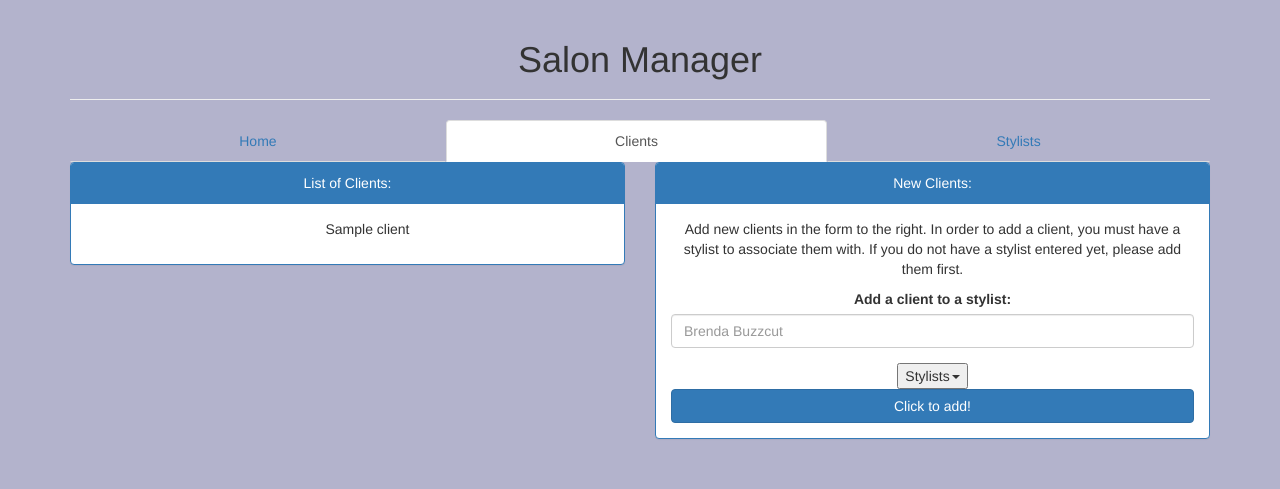
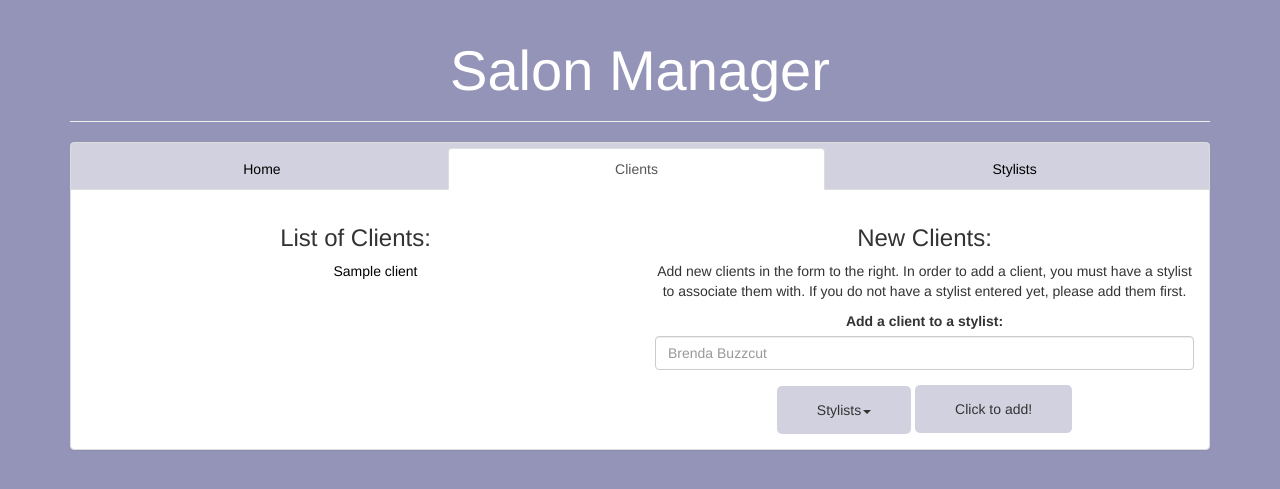
Before and after one commit to RAAllen/sql_salon, a PHP site: template views/clients.html.twig in a window 1280 px wide. Shown: the top 489 px of the page. Run offline with PHP 8.4, Linux system fonts and the light colour scheme; the template is opened without the code that fills it: most values are stand-ins (such as "Sample title", 1, 10 or a date in 2020); some libraries are stand-ins or nearby versions.

Commit message:
really get styling and feel closer to desired end

```diff
--- a/src/Client.php
+++ b/src/Client.php
@@ -55,6 +55,7 @@
     function updateName($new_name)
     {
       $GLOBALS['DB']->exec("UPDATE clients SET name = '{$new_name}' WHERE id = {$this->getId()};");
+      $this->setName($new_name);
     }
 
     // function updateStylist($new_stylist_id)
--- a/views/clients.html.twig
+++ b/views/clients.html.twig
@@ -8,33 +8,28 @@
         <h1>Salon Manager</h1>
       </div>
 
-      <ul class="nav nav-tabs nav-justified">
-        <li role="presentation"><a href="/">Home</a></li>
-        <li role="presentation" class="active"><a href="/clients">Clients</a></li>
-        <li role="presentation"><a href="/stylists">Stylists</a></li>
-      </ul>
+      <div class="panel with-nav-tabs panel-default">
 
-      <div class="row">
+        <div class="panel-heading">
+          <ul class="nav nav-tabs nav-justified">
+            <li><a href="/">Home</a></li>
+            <li class="active"><a href="/clients">Clients</a></li>
+            <li><a href="/stylists">Stylists</a></li>
+          </ul>
+        </div>
 
-        <div class="col-xs-6">
-          <div class="panel panel-primary">
-            <div class="panel-heading">List of Clients:
-            </div>
-            <div class="panel-body">
+        <div class="panel-body">
+          <div class="row">
+            <div class="col-xs-6">
+              <h3>List of Clients:</h3>
               <ul>
                 {% for client in clients %}
-                  <li>{{ client.name|e }}</li>
+                  <li><a href="client/{{client.getId}}">{{ client.name|e }}</a></li>
                 {% endfor %}
               </ul>
             </div>
-          </div>
-        </div>
-
-        <div class="col-xs-6">
-          <div class="panel panel-primary">
-            <div class="panel-heading">New Clients:
-            </div>
-            <div class="panel-body">
+            <div class="col-xs-6">
+              <h3>New Clients:</h3>
               <p>Add new clients in the form to the right. In order to add a client, you must have a stylist to associate them with. If you do not have a stylist entered yet, please add them first.</p>
               {% include "partials/add_client_form.html.twig" %}
             </div>
--- a/views/partials/add_client_form.html.twig
+++ b/views/partials/add_client_form.html.twig
@@ -4,14 +4,14 @@
     <input class="form-control" name="add-client" type="text" placeholder="Brenda Buzzcut">
   </div>
   <div class="btn-group">
-    <button type="button" class="btn-btn-warning dropdown-toggle" data-toggle="dropdown" aria-haspopup="true" aria-expanded="false">
+    <button type="button" class="dropdown-toggle" data-toggle="dropdown" aria-haspopup="true" aria-expanded="false">
       Stylists<span class="caret"></span>
     </button>
     <ul class="dropdown-menu">
       {% for stylist in stylists %}
-        <li>{{ stylist.name }}</li>
+        <li>{{ stylist.name|e }}</li>
       {% endfor %}
     </ul>
   </div>
-  <button type="submit" name="form-submit" class="btn btn-primary btn-block">Click to add!</button>
+  <button type="submit" name="form-submit">Click to add!</button>
 </form>
--- a/views/partials/add_stylist_form.html
+++ b/views/partials/add_stylist_form.html
@@ -3,5 +3,5 @@
     <label for="add-stylist">Add a stylist to the salon:</label>
     <input class="form-control" name="add-stylist" type="text" placeholder="Darren Dyes">
   </div>
-  <button type="submit" name="form-submit" class="btn btn-primary btn-block">Click to add!</button>
+  <button type="submit" name="form-submit">Click to add!</button>
 </form>
--- a/views/partials/edit_client.html
+++ b/views/partials/edit_client.html
@@ -4,7 +4,7 @@
     <input class="form-control" name="edit-client" type="text" placeholder="Brenda Buzzcut">
   </div>
   <div class="btn-group">
-    <button type="button" class="btn-btn-warning dropdown-toggle" data-toggle="dropdown" aria-haspopup="true" aria-expanded="false">
+    <button type="button" class="dropdown-toggle" data-toggle="dropdown" aria-haspopup="true" aria-expanded="false">
       Change their stylist:<span class="caret"></span>
     </button>
     <ul class="dropdown-menu">
@@ -13,8 +13,8 @@
       {% endfor %}
     </ul>
   </div>
-  <button type="submit" name="form-submit" class="btn btn-primary btn-block">Click to update!</button>
+  <button type="submit" name="form-submit">Click to update!</button>
 </form>
 <form action="/delete_client" method="post">
-  <button type="submit" name="form-submit" class="btn btn-primary btn-block">Or delete the client!</button>
+  <button type="submit" name="form-submit">Or delete the client!</button>
 </form>
--- a/views/partials/edit_stylist.html
+++ b/views/partials/edit_stylist.html
@@ -3,8 +3,8 @@
     <label for="edit-stylist">Add a stylist to the salon:</label>
     <input class="form-control" name="edit-stylist" type="text" placeholder="Darren Dyes">
   </div>
-  <button type="submit" name="form-submit" class="btn btn-primary btn-block">Click to update!</button>
+  <button type="submit" name="form-submit">Click to update!</button>
 </form>
 <form action="/delete_stylist" method="post">
-  <button type="submit" name="form-submit" class="btn btn-primary btn-block">Or delete the stylist!</button>
+  <button type="submit" name="form-submit">Or delete the stylist!</button>
 </form>
--- a/web/css/styles.css
+++ b/web/css/styles.css
@@ -1,6 +1,6 @@
 body {
   text-align: center;
-  background-color: #b3b3cc;
+  background-color: #9494b8;
 }
 
 #second-add-form {
@@ -10,3 +10,31 @@ body {
 ul {
   list-style: none;
 }
+
+h1 {
+  color: white;
+  font-size: 4em;
+}
+
+.panel.with-nav-tabs .panel-heading {
+  background-color: #d1d1e0;
+  padding: 5px 5px 0 5px;
+}
+.panel.with-nav-tabs .nav-tabs {
+	border-bottom: none;
+}
+.panel.with-nav-tabs .nav-justified {
+	margin-bottom: -1px;
+}
+
+button {
+  border: none;
+  padding: 14px 40px;
+  font-size: 14px;
+  background-color: #d1d1e0;
+  border-radius: 5px;
+}
+
+a {
+  color: black;
+}
```
Also changed, not shown: app/app.php (+7 -2 lines), src/Stylist.php (+11 -0 lines), tests/ClientTest.php (+41 -31 lines), tests/StylistTest.php (+32 -0 lines), views/edit_client.html.twig (+9 -8 lines), views/edit_stylist.html.twig (+9 -7 lines), views/home.html.twig (+11 -9 lines), views/stylists.html.twig (+8 -15 lines).
